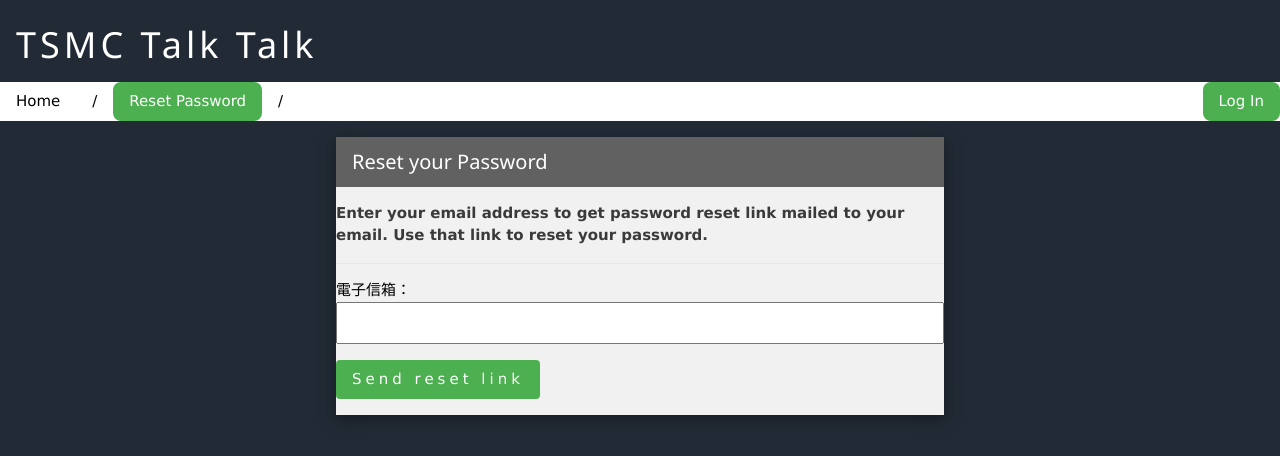
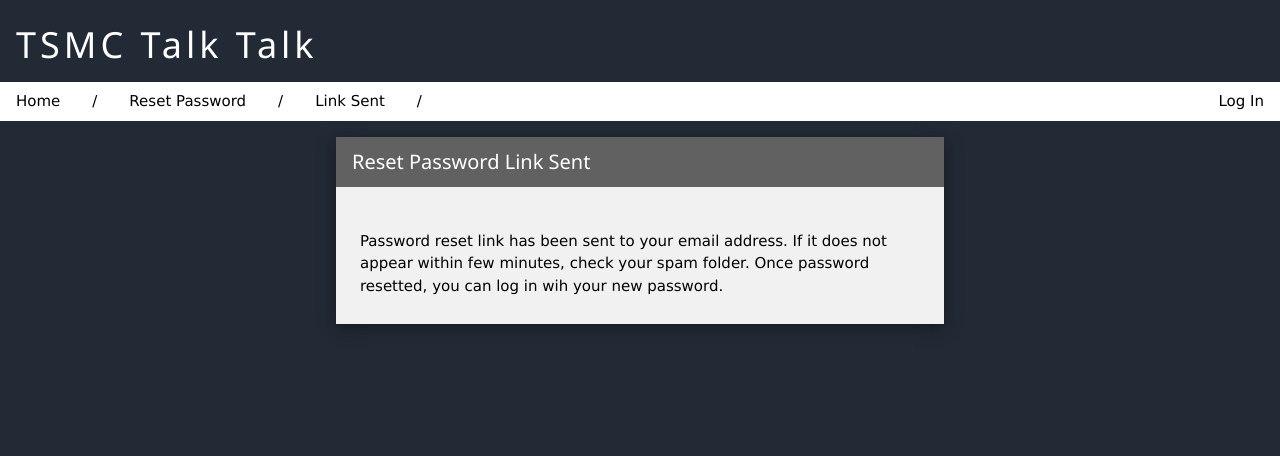
Before and after one commit to Henglin851012/Hackerthon_Ttt, a Django app: page /user/passwordreset/ in a window 1280 px wide. Shown: the top 456 px of the page. Run offline with Django 3.2, Linux system fonts and the light colour scheme; parts of the project's set-up code (start-up, migrations or seed data) failed here and were passed over.

Commit message:
complete new post & passwordreset interface

```diff
--- a/templates/loginpage.html
+++ b/templates/loginpage.html
@@ -21,6 +21,6 @@
 			{% include 'form_template.html' %}
 			<button type="submit" class="w3-button w3-round w3-wide w3-text-white"style="background-color:rgb(84,103,143);" >Log In</button>
 		</form>
-		<a href="{% url 'password_reset_url' %}" class="w3-text-green w3-large">Forgot password?</a>
+		<a href="{% url 'password_reset_url' %}" class=" w3-large">Forgot password?</a>
 	</div>
 {% endblock %}
--- a/templates/pagination.html
+++ b/templates/pagination.html
@@ -5,21 +5,21 @@
 	{% if is_paginated %}
 		{# logic for first #}
 		{% if page_obj.number == 1 %}
-			<a class="w3-button w3-round-large w3-border w3-border-green w3-disabled">first</a>
+			<a class="w3-button w3-round-large w3-border  w3-disabled">first</a>
 		{% else %}
-			<a href="?page=1" class="w3-button w3-round-large w3-border w3-border-green">first</a>
+			<a href="?page=1" class="w3-button w3-round-large w3-border ">first</a>
 		{% endif %}
 		{# logic for previous #}
 		{% if page_obj.has_previous %}
-			<a href="?page={{ page_obj.previous_page_number }}" class="w3-button w3-round-large w3-border w3-border-green">previous</a>
+			<a href="?page={{ page_obj.previous_page_number }}" class="w3-button w3-round-large w3-border ">previous</a>
 		{% else %}
-			<a class="w3-button w3-round-large w3-border w3-border-green w3-disabled">previous</a>
+			<a class="w3-button w3-round-large w3-border  w3-disabled">previous</a>
 		{% endif %}
 		{# logic for middle links #}
 		{% if paginator.num_pages <= 3 %}
 			{% for pageno in paginator.page_range %}
 				{% if page_obj.number == pageno %}
-					<a href="?page={{ pageno }}" class="w3-button w3-round-large w3-green">{{ pageno }}</a>
+					<a href="?page={{ pageno }}" class="w3-button w3-round-large " style="background-color:#54678f;color:white">{{ pageno }}</a>
 				{% else %}
 					<a href="?page={{ pageno }}" class="w3-button w3-round-large">{{ pageno }}</a>
 				{% endif %}
@@ -29,7 +29,7 @@
 			{% get_pagination_values_3 as pagination_list %}
 			{% for pageno in pagination_list %}
 				{% if page_obj.number == pageno %}
-					<a href="?page={{ pageno }}" class="w3-button w3-round-large w3-green">{{ pageno }}</a>
+					<a href="?page={{ pageno }}" class="w3-button w3-round-large " style="background-color:#54678f;color:white">{{ pageno }}</a>
 				{% else %}
 					<a href="?page={{ pageno }}" class="w3-button w3-round-large">{{ pageno }}</a>
 				{% endif %}
@@ -37,15 +37,15 @@
 		{% endif %}
 		{# logic for next #}
 		{% if page_obj.has_next %}
-			<a href="?page={{ page_obj.next_page_number }}" class="w3-button w3-round-large w3-border w3-border-green">next</a>
+			<a href="?page={{ page_obj.next_page_number }}" class="w3-button w3-round-large w3-border ">next</a>
 		{% else %}
-			<a class="w3-button w3-round-large w3-border w3-border-green w3-disabled">next</a>
+			<a class="w3-button w3-round-large w3-border  w3-disabled">next</a>
 		{% endif %}
 		{# logic for last #}
 		{% if page_obj.number == paginator.num_pages %}
-			<a class="w3-button w3-round-large w3-border w3-border-green w3-disabled">last</a>
+			<a class="w3-button w3-round-large w3-border  w3-disabled">last</a>
 		{% else %}
-			<a href="?page={{ paginator.num_pages }}" class="w3-button w3-round-large w3-border w3-border-green">last</a>
+			<a href="?page={{ paginator.num_pages }}" class="w3-button w3-round-large w3-border ">last</a>
 		{% endif %}
 	{% endif %}
 </div>
--- a/templates/passwordchangepagedone.html
+++ b/templates/passwordchangepagedone.html
@@ -7,14 +7,14 @@
 	<span class="w3-bar-item">/</span>
 	<a href="{% url 'password_change_url' %}" class="w3-bar-item w3-button " >Change Password</a>
 	<span class="w3-bar-item">/</span>
-	<a href="{% url 'password_change_done_url' %}" class="w3-bar-item w3-button w3-green w3-round-large" >Success</a>
+	<a href="{% url 'password_change_done_url' %}" class="w3-bar-item w3-button w3-round-large" >Success</a>
 	<span class="w3-bar-item">/</span>
 {% endblock %}
 
 {% block content %}
 	<div class="w3-card-4 w3-light-grey w3-align-center-50">
 		<div class="w3-container w3-dark-grey"><h4>Change your Password - Success</h4></div>
-		<div class="w3-panel w3-pale-green w3-text-green w3-padding-large">
+		<div class="w3-panel w3-padding-large">
 			Your password has been changed
 		</div>
 	</div>
--- a/templates/passwordresetdonepage.html
+++ b/templates/passwordresetdonepage.html
@@ -3,20 +3,20 @@
 {% block title %} Reset Password Done {% endblock %}
 
 {% block account %}
-	<a href="{% url 'login_url' %}" class="w3-inline-block w3-right w3-button w3-round-large w3-green">Log In</a>
+	<a href="{% url 'login_url' %}" class="w3-inline-block w3-right w3-button w3-round-large ">Log In</a>
 {% endblock account %}
 
 {% block breadcrumb_navigation %}
 	<a href="{% url 'home_url' %}" class="w3-bar-item w3-button " >Home</a>
 	<span class="w3-bar-item">/</span>
-	<a href="{% url 'password_reset_done_url' %}" class="w3-bar-item w3-button w3-green w3-round-large" >Reset Password - Success</a>
+	<a href="{% url 'password_reset_done_url' %}" class="w3-bar-item w3-button  w3-round-large" >Reset Password - Success</a>
 	<span class="w3-bar-item">/</span>
 {% endblock %}
 
 {% block content %}
 	<div class="w3-card-4 w3-light-grey w3-align-center-50">
 		<div class="w3-container w3-dark-grey"><h4>Reset Password Completed</h4></div>
-		<div class="w3-panel w3-pale-green w3-text-green w3-padding-large">
+		<div class="w3-panel  w3-padding-large">
 			<p>Your password has been successfully resetted. Please log in with your new password using top-right corner button.</p>
 		</div>
 	</div>
--- a/templates/passwordresetpage.html
+++ b/templates/passwordresetpage.html
@@ -1,26 +1,26 @@
 {% extends 'base.html' %}
 
-{% block title %} Reset Password {% endblock %}
+{% block title %} Reset Password Link Sent {% endblock %}
 
 {% block account %}
-	<a href="{% url 'login_url' %}" class="w3-inline-block w3-right w3-button w3-round-large w3-green">Log In</a>
+	<a href="{% url 'login_url' %}" class="w3-inline-block w3-right w3-button w3-round-large" >Log In</a>
 {% endblock account %}
 
 {% block breadcrumb_navigation %}
 	<a href="{% url 'home_url' %}" class="w3-bar-item w3-button " >Home</a>
 	<span class="w3-bar-item">/</span>
-	<a href="{% url 'password_reset_url' %}" class="w3-bar-item w3-button w3-green w3-round-large" >Reset Password</a>
+	<a href="{% url 'password_reset_url' %}" class="w3-bar-item w3-button " >Reset Password</a>
+	<span class="w3-bar-item">/</span>
+	<a href="{% url 'password_reset_sent_url' %}" class="w3-bar-item w3-button w3-round-large">Link Sent</a>
 	<span class="w3-bar-item">/</span>
 {% endblock %}
 
 {% block content %}
 	<div class="w3-card-4 w3-light-grey w3-align-center-50">
-		<div class="w3-container w3-dark-grey"><h4>Reset your Password</h4></div>
-		<form method="post" class="w3-form-element " novalidate>
-			{% csrf_token %}
-			<p class="w3-text-dark-grey"><b>Enter your email address to get password reset link mailed to your email. Use that link to reset your password.</b></p>
-			{% include 'form_template.html' %}
-			<button type="submit" class="w3-button w3-green w3-round w3-wide" >Send reset link</button>
-		</form>
+		<div class="w3-container w3-dark-grey"><h4>Reset Password Link Sent</h4></div>
+		<div class="w3-panel w3-padding-large">
+			<p>Password reset link has been sent to your email address. If it does not appear within few minutes, check your spam folder.
+			Once password resetted, you can log in wih your new password.</p>
+		</div>
 	</div>
 {% endblock %}
--- a/templates/passwordresetsentpage.html
+++ b/templates/passwordresetsentpage.html
@@ -3,7 +3,7 @@
 {% block title %} Reset Password Link Sent {% endblock %}
 
 {% block account %}
-	<a href="{% url 'login_url' %}" class="w3-inline-block w3-right w3-button w3-round-large w3-green">Log In</a>
+	<a href="{% url 'login_url' %}" class="w3-inline-block w3-right w3-button w3-round-large" >Log In</a>
 {% endblock account %}
 
 {% block breadcrumb_navigation %}
@@ -11,14 +11,14 @@
 	<span class="w3-bar-item">/</span>
 	<a href="{% url 'password_reset_url' %}" class="w3-bar-item w3-button " >Reset Password</a>
 	<span class="w3-bar-item">/</span>
-	<a href="{% url 'password_reset_sent_url' %}" class="w3-bar-item w3-button w3-green w3-round-large" >Link Sent</a>
+	<a href="{% url 'password_reset_sent_url' %}" class="w3-bar-item w3-button w3-round-large">Link Sent</a>
 	<span class="w3-bar-item">/</span>
 {% endblock %}
 
 {% block content %}
 	<div class="w3-card-4 w3-light-grey w3-align-center-50">
 		<div class="w3-container w3-dark-grey"><h4>Reset Password Link Sent</h4></div>
-		<div class="w3-panel w3-pale-green w3-text-green w3-padding-large">
+		<div class="w3-panel w3-padding-large">
 			<p>Password reset link has been sent to your email address. If it does not appear within few minutes, check your spam folder.
 			Once password resetted, you can log in wih your new password.</p>
 		</div>
--- a/templates/posteditpage.html
+++ b/templates/posteditpage.html
@@ -10,7 +10,7 @@
 	<span class="w3-bar-item">/</span>
 	<a href="{% url 'topic_page_url' board_id=board.id topic_id=topic.id %}" class="w3-bar-item w3-button w3-round-large" >{{ topic.subject }}</a>
 	<span class="w3-bar-item">/</span>
-	<a href="{% url 'post_edit_url' board_id=board.id topic_id=topic.id post_id=post.id %}" class="w3-bar-item w3-button w3-round-large w3-green" >Edit Post</a>
+	<a href="{% url 'post_edit_url' board_id=board.id topic_id=topic.id post_id=post.id %}" class="w3-bar-item w3-button w3-round-large" >Edit Post</a>
 	<span class="w3-bar-item">/</span>
 {% endblock breadcrumb_navigation %}
 
@@ -21,7 +21,7 @@
 			{% csrf_token %}
 			{{ form.media }}	<!generates css js declared for form/field >
 			{% include 'form_template.html' %}
-			<button type="submit" class="w3-button w3-green w3-round w3-wide" >Save changes</button>
+			<button type="submit" class="w3-button w3-round w3-wide" style="background-color:#54678f;color:white" >Save changes</button>
 			<a href="{% url 'topic_page_url' board_id=board.id topic_id=topic.id %}?page={% call_method topic 'get_pageno_of_post' post %}#{{ post.id }}" class="w3-button w3-round-large w3-dark-grey">Cancel</a>
 		</form>
 	</div>
--- a/templates/topicpage.html
+++ b/templates/topicpage.html
@@ -7,12 +7,11 @@
 	<span class="w3-bar-item">/</span>
 	<a href="{% url 'board_topics_url' board.id %}" class="w3-bar-item w3-button w3-round-large" >{{ board.name }}</a>
 	<span class="w3-bar-item">/</span>
-	<a href="{% url 'topic_page_url' board_id=board.id topic_id=topic.id %}" class="w3-bar-item w3-button w3-green w3-round-large" >{{ topic.subject }}</a>
+	<a href="{% url 'topic_page_url' board_id=board.id topic_id=topic.id %}" class="w3-bar-item w3-button w3-round-large" >{{ topic.subject }}</a>
 	<span class="w3-bar-item">/</span>
 {% endblock breadcrumb_navigation %}
 
 {% block content %}
-	<a href="{% url 'topic_reply_url' board_id=board.id topic_id=topic.id %}" class="w3-button w3-green w3-round-large w3-wide" >Reply</a>
 	{% for post in posts %}
 		{% include 'posttemplate_topicpage.html' %}
 	{% endfor %}
--- a/templates/topicreplypage.html
+++ b/templates/topicreplypage.html
@@ -9,7 +9,7 @@
 	<span class="w3-bar-item">/</span>
 	<a href="{% url 'topic_page_url' board_id=board.id topic_id=topic.id %}" class="w3-bar-item w3-button w3-round-large" >{{ topic.subject }}</a>
 	<span class="w3-bar-item">/</span>
-	<a href="{% url 'topic_reply_url' board_id=board.id topic_id=topic.id %}" class="w3-bar-item w3-button w3-round-large w3-green" >Reply</a>
+	<a href="{% url 'topic_reply_url' board_id=board.id topic_id=topic.id %}" class="w3-bar-item w3-button w3-round-large">Reply</a>
 	<span class="w3-bar-item">/</span>
 {% endblock breadcrumb_navigation %}
 
@@ -20,7 +20,7 @@
 			{% csrf_token %}
 			{{ form.media }}
 			{% include 'form_template.html' %}
-			<button type="submit" class="w3-button w3-green w3-round w3-wide" >Reply to post</button>
+			<button type="submit" class="w3-button  w3-round w3-wide" style="background-color:#54678f;color:white">Reply to post</button>
 		</form>
 	</div>
 {% endblock content %}
```
Also changed, not shown: templates/passwordresetupdatepage.html (+4 -4 lines), templates/posttemplate_topicpage.html (+26 -16 lines), 1 other file.
